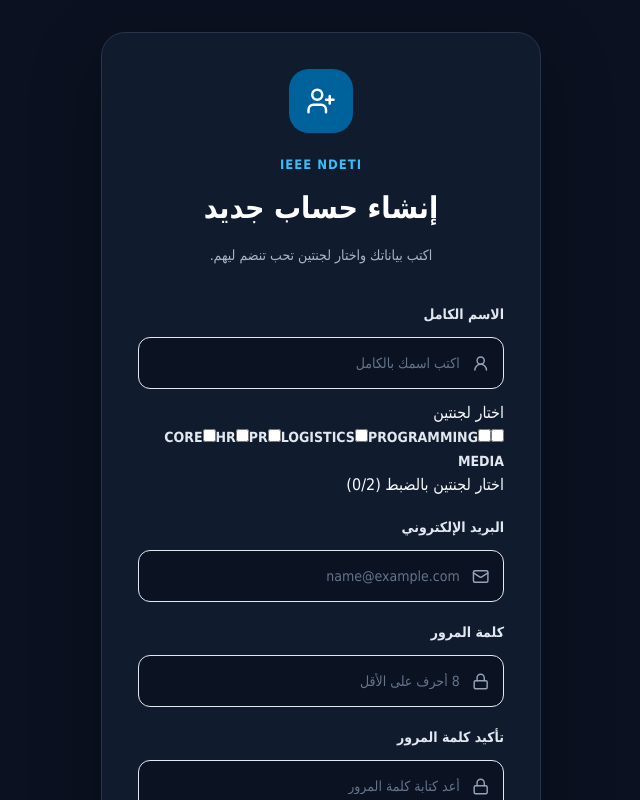
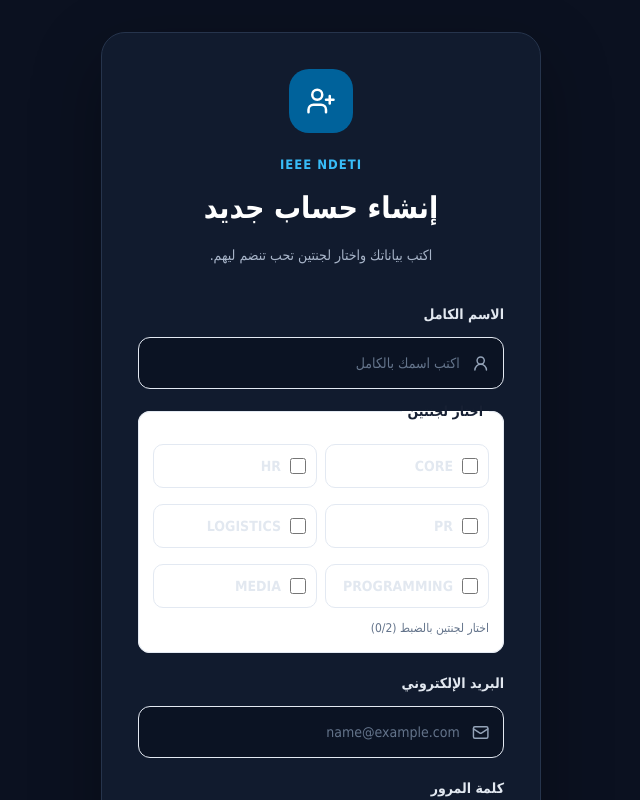
Before and after one commit to ahmed123-am/ieee-hours-tasks, a Next.js app: page /register in a window 1280 px wide. Shown: the top 800 px of the page, without its empty margins (319-959 px from the left). Built offline with nearby package versions, Linux system fonts and the light colour scheme.

Commit message:
Style two-committee signup choices

```diff
--- a/app/globals.css
+++ b/app/globals.css
@@ -3047,3 +3047,66 @@ nextjs-portal {
     width: auto;
   }
 }
+
+
+/* Two-committee registration choices */
+.committee-choices {
+  min-width: 0;
+  margin: 0;
+  padding: 14px;
+  border: 1px solid var(--border);
+  border-radius: 12px;
+  background: var(--input-bg);
+}
+
+.committee-choices legend {
+  padding: 0 6px;
+  color: var(--text-primary);
+  font-size: 14px;
+  font-weight: 700;
+}
+
+.committee-options {
+  display: grid;
+  grid-template-columns: repeat(2, minmax(0, 1fr));
+  gap: 8px;
+}
+
+.committee-option {
+  display: flex;
+  align-items: center;
+  gap: 9px;
+  min-height: 44px;
+  padding: 9px 10px;
+  border: 1px solid var(--border);
+  border-radius: 10px;
+  color: var(--text-primary);
+  cursor: pointer;
+  transition: background-color 0.2s ease, border-color 0.2s ease, opacity 0.2s ease;
+}
+
+.committee-option:hover,
+.committee-option.is-selected {
+  border-color: #00629b;
+  background: var(--hover-bg);
+}
+
+.committee-option input {
+  flex: 0 0 16px;
+  width: 16px;
+  height: 16px;
+  margin: 0;
+  accent-color: #00629b;
+}
+
+.committee-option.is-disabled {
+  cursor: not-allowed;
+  opacity: 0.55;
+}
+
+.committee-choice-hint {
+  margin: 11px 0 0;
+  color: var(--text-secondary);
+  font-size: 12px;
+  line-height: 1.6;
+}
```
